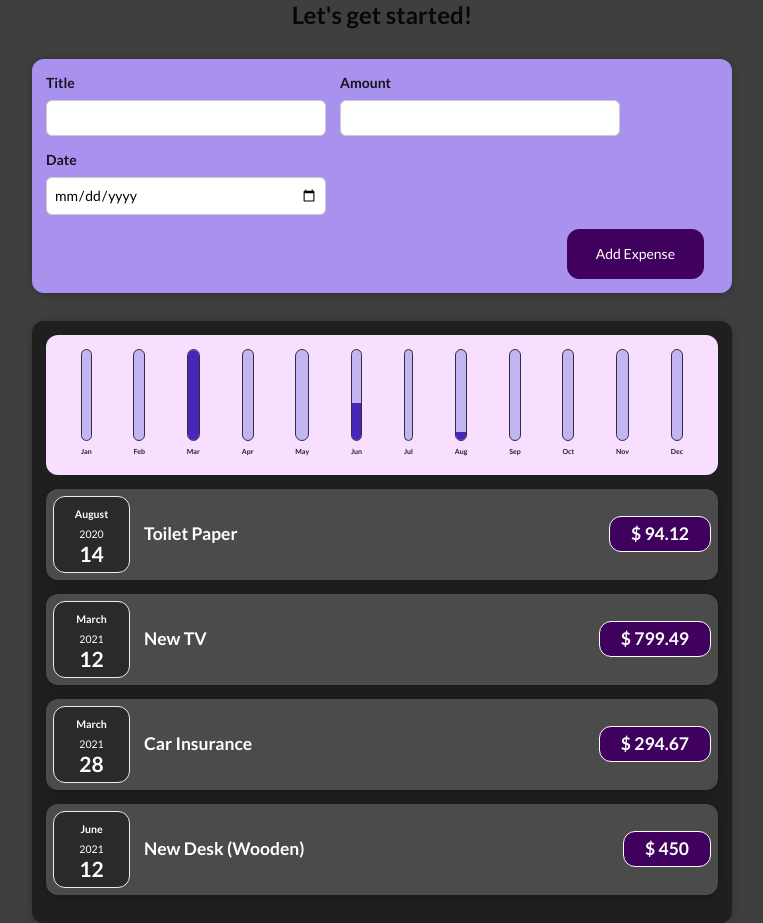
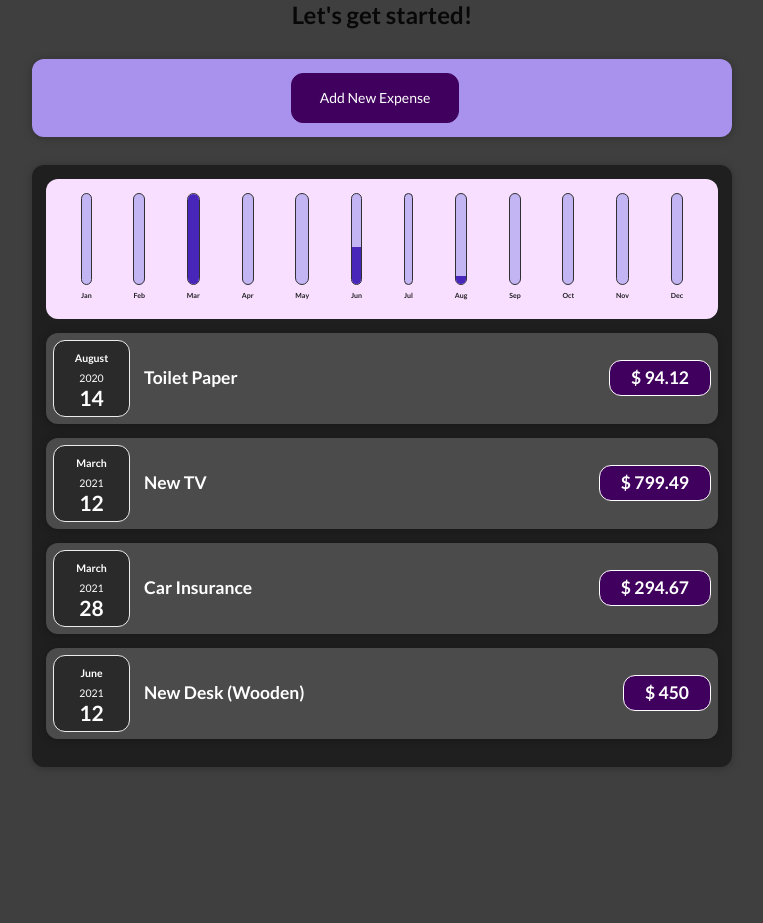
Before and after one commit to arfaoui-aziz/React-Projects, a React (Create React App) app in the folder expense-tracker/: page / in a window 1280 px wide. Shown: the whole page, without its empty margins (258-1021 px from the left). After the commit the page ends 800 px from the top, so only its background shows below. Built offline with nearby package versions, Linux system fonts and the light colour scheme.

Commit message:
feat: add Toggle ExpenseForm

```diff
--- a/expense-tracker/src/assets/css/AddExpense.css
+++ b/expense-tracker/src/assets/css/AddExpense.css
@@ -6,6 +6,7 @@
   max-width: 95%;
   border-radius: 12px;
   text-align: center;
+  position: relative;
   box-shadow: 0 1px 8px rgba(0, 0, 0, 0.25);
 }
 
--- a/expense-tracker/src/components/Chart/Chart.jsx
+++ b/expense-tracker/src/components/Chart/Chart.jsx
@@ -2,7 +2,6 @@ import "../../assets/css/Chart.css";
 import ChartBar from "./ChartBar";
 
 const Chart = ({ dataPoints }) => {
-  console.log(dataPoints);
   const dataPointValues = dataPoints.map((dataPoint) => dataPoint.value);
   const totalMaximum = Math.max(...dataPointValues);
   return (
--- a/expense-tracker/src/components/Chart/ChartBar.jsx
+++ b/expense-tracker/src/components/Chart/ChartBar.jsx
@@ -6,8 +6,6 @@ const ChartBar = ({ value, label, maxValue }) => {
   if (maxValue > 0) {
     barFillHeight = Math.round((value / maxValue) * 100) + "%";
   }
-
-  console.log(barFillHeight, value, maxValue, label);
 
   return (
     <div className="chart-bar">
--- a/expense-tracker/src/components/Expenses/AddExpense.jsx
+++ b/expense-tracker/src/components/Expenses/AddExpense.jsx
@@ -1,10 +1,21 @@
+import { useState } from "react";
+
+import ExpenseForm from "./ExpenseForm";
 import "../../assets/css/AddExpense.css";
-import ExpenseForm from "./ExpenseForm";
 
 const AddExpense = ({ onAddExpense }) => {
+  const [toggleExpenseForm, setToggleExpenseForm] = useState(false);
+
+  const clickHandler = () => {
+    setToggleExpenseForm((prevState) => !prevState);
+  };
+
   return (
     <div className="new-expense">
-      <ExpenseForm onAddExpense={onAddExpense} />
+      {toggleExpenseForm && <ExpenseForm onAddExpense={onAddExpense} />}
+      <button type="button" className="new-expense__toggle" onClick={clickHandler}>
+        {toggleExpenseForm ? "Cancel" : "Add New Expense"}
+      </button>
     </div>
   );
 };
--- a/expense-tracker/src/components/Expenses/ExpenseForm.jsx
+++ b/expense-tracker/src/components/Expenses/ExpenseForm.jsx
@@ -63,6 +63,7 @@ const ExpenseForm = ({ onAddExpense }) => {
           />
         </div>
       </div>
+
       <div className="new-expense__actions">
         <button type="submit">Add Expense</button>
       </div>
--- a/expense-tracker/src/components/Expenses/ExpensesChart.jsx
+++ b/expense-tracker/src/components/Expenses/ExpensesChart.jsx
@@ -20,7 +20,6 @@ const ExpensesChart = ({ expenses }) => {
   for (let expense of expenses) {
     // getMonth() starts at 0 => January = 0
     const expenseMonth = expense.date.getMonth();
-    console.log(expenseMonth);
     chartDataPoints[expenseMonth].value += expense.amount;
   }
 
```
Also changed, not shown: 1 other file (tests, documents, lock files or other folders).
